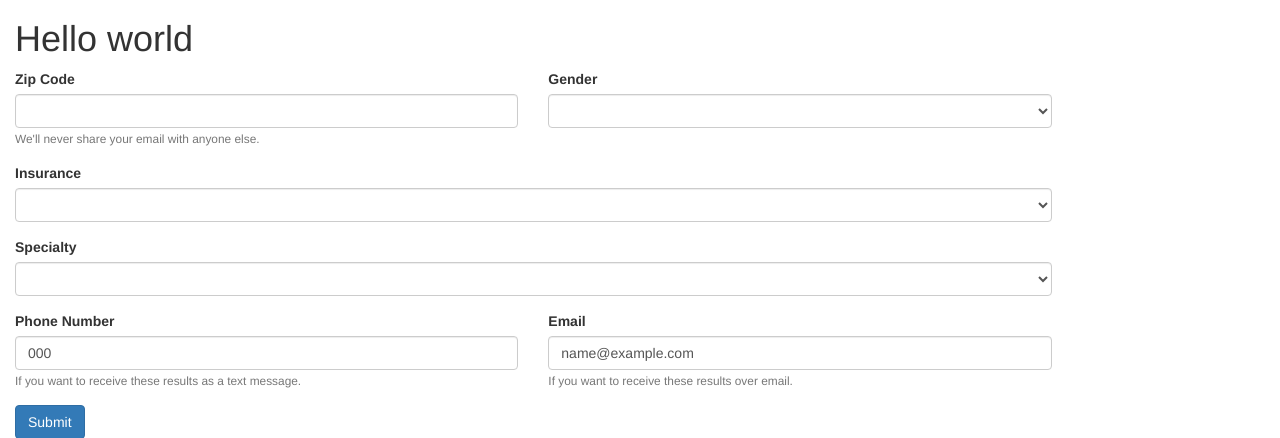
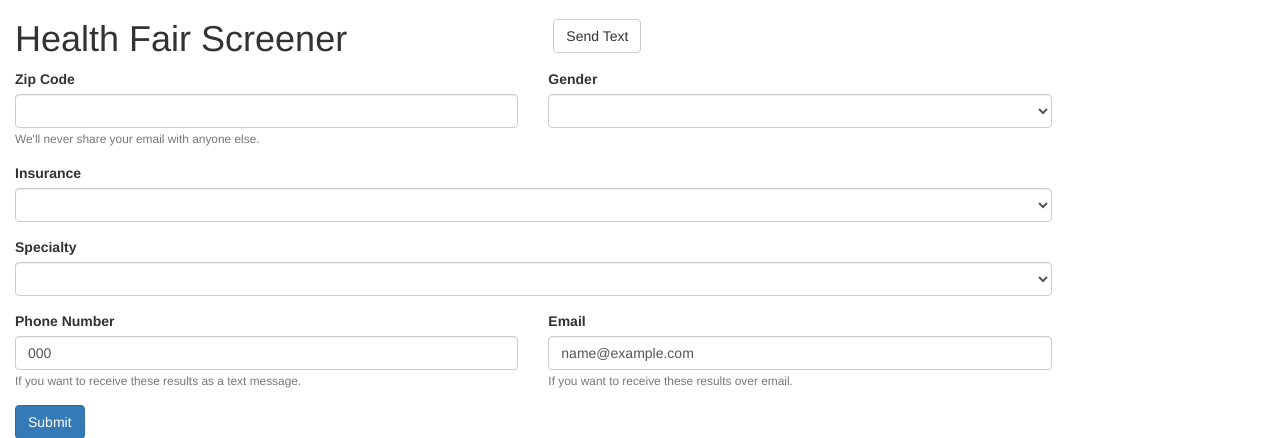
Before and after one commit to BlakeMcc/healthFairDocRecs, a Django app: template templates/screener.html in a window 1280 px wide. Shown: the part 51-489 px from the top of the page. Run offline with Django 3.2, Linux system fonts and the light colour scheme; the template is opened without the code that fills it: most values are stand-ins (such as "Sample title", 1, 10 or a date in 2020); data that the repository does not hold is empty; some libraries are stand-ins or nearby versions.

Commit message:
add send text button at top, view

```diff
--- a/health_fair/urls.py
+++ b/health_fair/urls.py
@@ -9,5 +9,6 @@ from screener.views import *
 urlpatterns = [
     url(r'^dj-admin/', admin.site.urls),
     url(r'^$', HomeView.as_view(), name='home'),
-    url(r'^search/(?P<slug>[a-zA-Z0-9-]+)$', ScreenView.as_view(), name='screen')
+    url(r'^search/(?P<slug>[a-zA-Z0-9-]+)$', ScreenView.as_view(), name='screen'),
+    url(r'^send-text/(?P<slug>[a-zA-Z0-9-]+)$', SendTextView.as_view(), name='send_text')
 ]
--- a/static/css/style.css
+++ b/static/css/style.css
@@ -1,3 +1,8 @@
 body .main {
   margin-top: 50px;
 }
+
+.button-row {
+  height: 50px;
+  padding: 20px;
+}
--- a/templates/home.html
+++ b/templates/home.html
@@ -4,7 +4,7 @@
 {% block content %}
 <div class="row">
   <div class="col-md-10">
-    <h1>Hello world</h1>
+    <h1>Health Fair Screener</h1>
   </div>
 </div>
 <div class="row">
--- a/templates/screener.html
+++ b/templates/screener.html
@@ -3,8 +3,12 @@
 
 {% block content %}
 <div class="row">
-  <div class="col-md-10">
-    <h1>Hello world</h1>
+  <div class="col-md-5">
+    <h1>Health Fair Screener</h1>
+  </div>
+  <div class="col-md-5 button-row">
+    <a class="btn btn-default" href="{% url 'send_text' screen.slug %}" role="button"
+      {% if not screen.phone %}disabled{% endif %}>Send Text</a>
   </div>
 </div>
 <div class="row">
```
Also changed, not shown: screener/views.py (+9 -0 lines).
